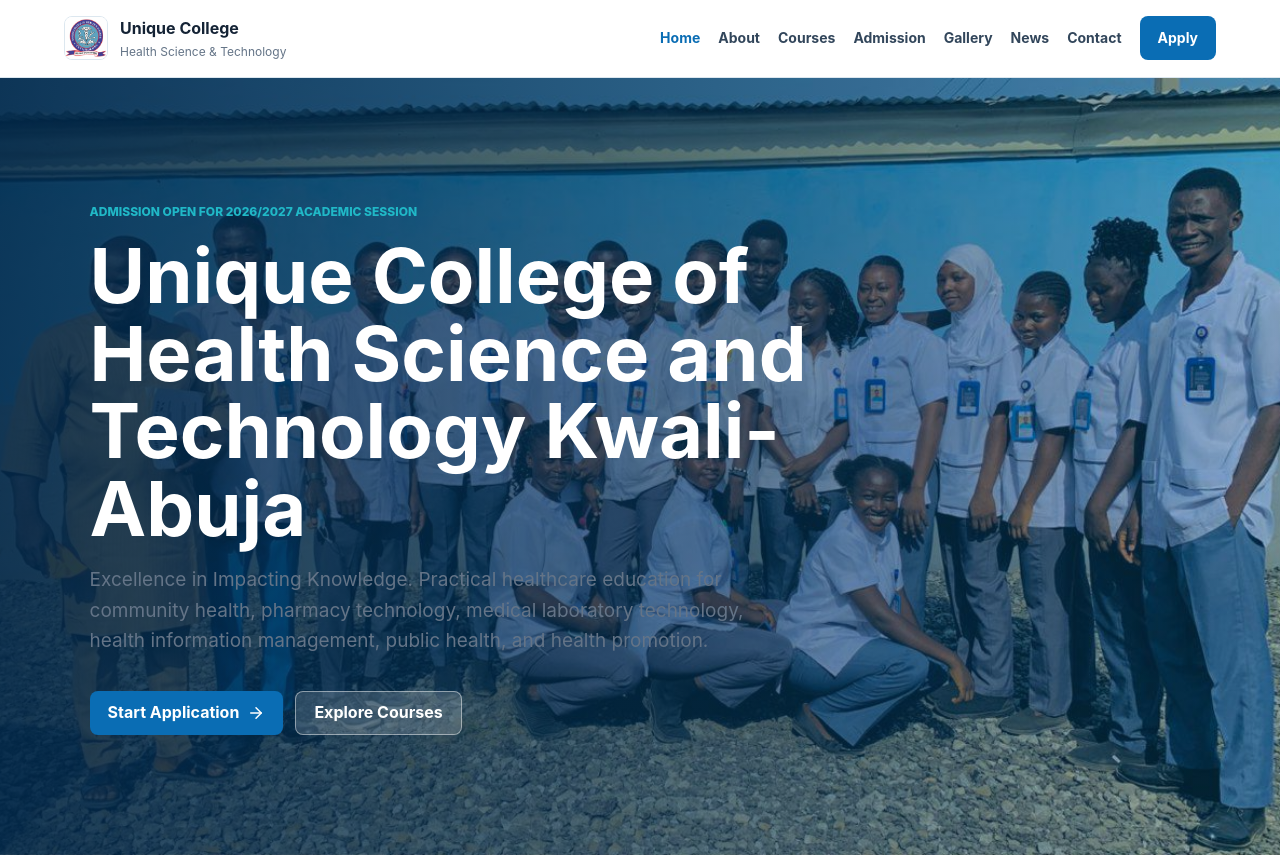
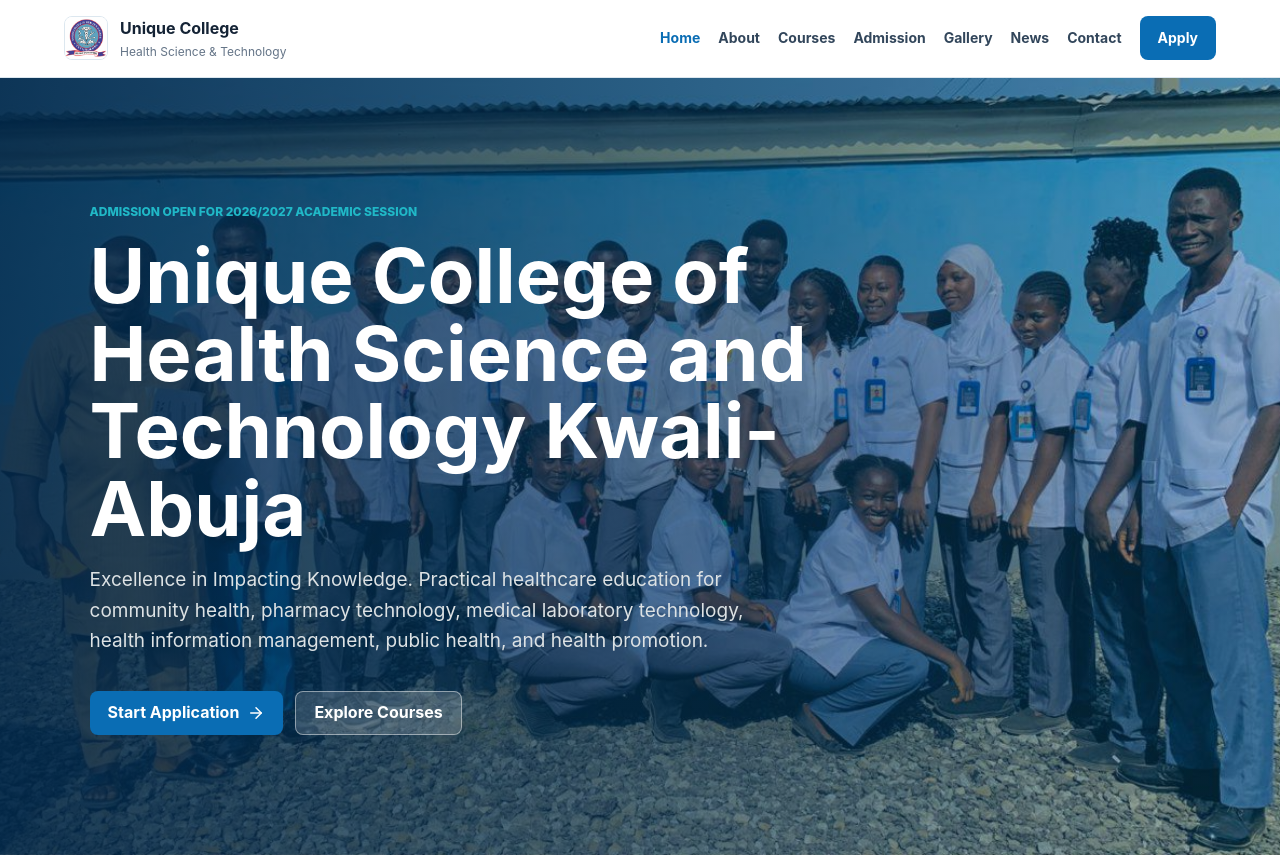
Before and after one commit to Yusufdavid411/Unique-College, a React (Vite) app in the folder frontend/: page / in a window 1280 px wide. Shown: the top 857 px of the page. Built offline with nearby package versions, Linux system fonts and the light colour scheme; no server answers.

Commit message:
hero p color changed to white

```diff
--- a/frontend/src/styles/global.css
+++ b/frontend/src/styles/global.css
@@ -174,6 +174,10 @@
   font-size: clamp(42px, 6vw, 76px);
   line-height: 1.02;
   letter-spacing: 0;
+}
+
+.hero p {
+  color: rgb(221, 226, 228)
 }
 
 .hero p,
```
